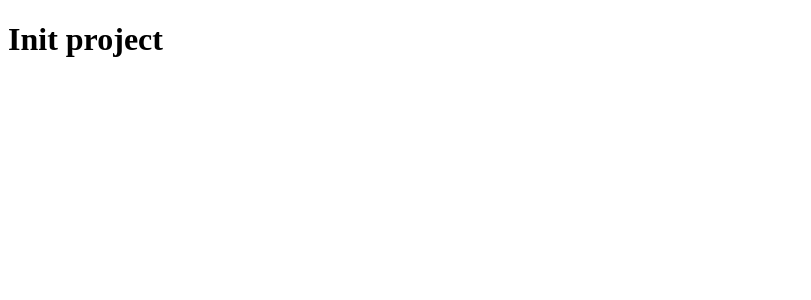
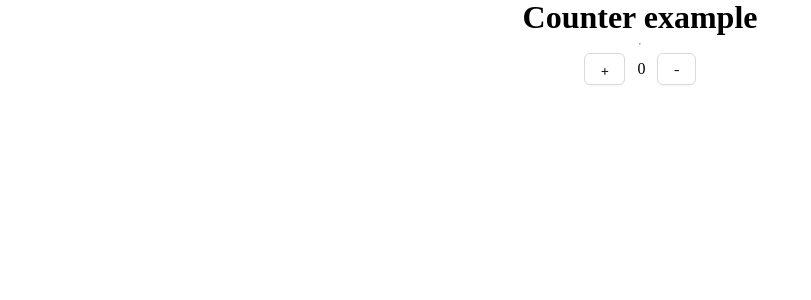
Before and after one commit to Andrey-ya-dev/study-zustand-app, a React (Vite) app: page / in a window 1280 px wide. Shown: the top 300 px of the page, without its empty margins (0-811 px from the left). Built offline with nearby package versions, Linux system fonts and the light colour scheme.

Commit message:
feat: add base example with counter, styles

```diff
--- a/src/App.css
+++ b/src/App.css
@@ -0,0 +1,6 @@
+.wrapper {
+  display: flex;
+  flex-direction: column;
+  justify-content: center;
+  align-items: center;
+}
--- a/src/App.tsx
+++ b/src/App.tsx
@@ -1,10 +1,26 @@
+import { Button } from "antd";
 import "./App.css";
+import { useCounterStore } from "./model/counterStore";
 
 function App() {
+  const { counter, increase, decrease } = useCounterStore();
+
   return (
-    <>
-      <h1>Init project</h1>
-    </>
+    <div className="wrapper">
+      <h1>Counter example</h1>
+      <hr />
+      <div
+        style={{
+          display: "flex",
+          alignItems: "center",
+          gap: 12,
+        }}
+      >
+        <Button onClick={increase}>+</Button>
+        <span>{counter}</span>
+        <Button onClick={decrease}>-</Button>
+      </div>
+    </div>
   );
 }
 
--- a/src/index.css
+++ b/src/index.css
@@ -0,0 +1,89 @@
+/* Box sizing rules */
+*,
+*::before,
+*::after {
+  box-sizing: border-box;
+}
+
+/* Prevent font size inflation */
+html {
+  -moz-text-size-adjust: none;
+  -webkit-text-size-adjust: none;
+  text-size-adjust: none;
+}
+
+/* Remove default margin in favour of better control in authored CSS */
+body,
+h1,
+h2,
+h3,
+h4,
+p,
+figure,
+blockquote,
+dl,
+dd {
+  margin: 0;
+}
+
+/* Remove list styles on ul, ol elements with a list role, which suggests default styling will be removed */
+ul[role="list"],
+ol[role="list"] {
+  list-style: none;
+}
+
+/* Set core body defaults */
+body {
+  min-height: 100vh;
+  line-height: 1.5;
+}
+
+/* Set shorter line heights on headings and interactive elements */
+h1,
+h2,
+h3,
+h4,
+button,
+input,
+label {
+  line-height: 1.1;
+}
+
+/* Balance text wrapping on headings */
+h1,
+h2,
+h3,
+h4 {
+  text-wrap: balance;
+}
+
+/* A elements that don't have a class get default styles */
+a:not([class]) {
+  text-decoration-skip-ink: auto;
+  color: currentColor;
+}
+
+/* Make images easier to work with */
+img,
+picture {
+  max-width: 100%;
+  display: block;
+}
+
+/* Inherit fonts for inputs and buttons */
+input,
+button,
+textarea,
+select {
+  font: inherit;
+}
+
+/* Make sure textarea without a rows attribute are not tiny */
+textarea:not([rows]) {
+  min-height: 10em;
+}
+
+/* Anything that has been anchored to should have extra scroll margin */
+:target {
+  scroll-margin-block: 5ex;
+}
--- /dev/null
+++ b/src/model/counterStore.ts
@@ -0,0 +1,29 @@
+import { create, type StateCreator } from "zustand";
+
+type CounterState = {
+  counter: number;
+};
+
+type CounterActions = {
+  increase: () => void;
+  decrease: () => void;
+};
+
+const counterSlice: StateCreator<CounterState & CounterActions> = (
+  set,
+  get
+) => {
+  return {
+    counter: 0,
+    increase() {
+      const { counter } = get();
+      set({ counter: counter + 1 });
+    },
+    decrease() {
+      const { counter } = get();
+      set({ counter: counter - 1 });
+    },
+  };
+};
+
+export const useCounterStore = create(counterSlice);
```
